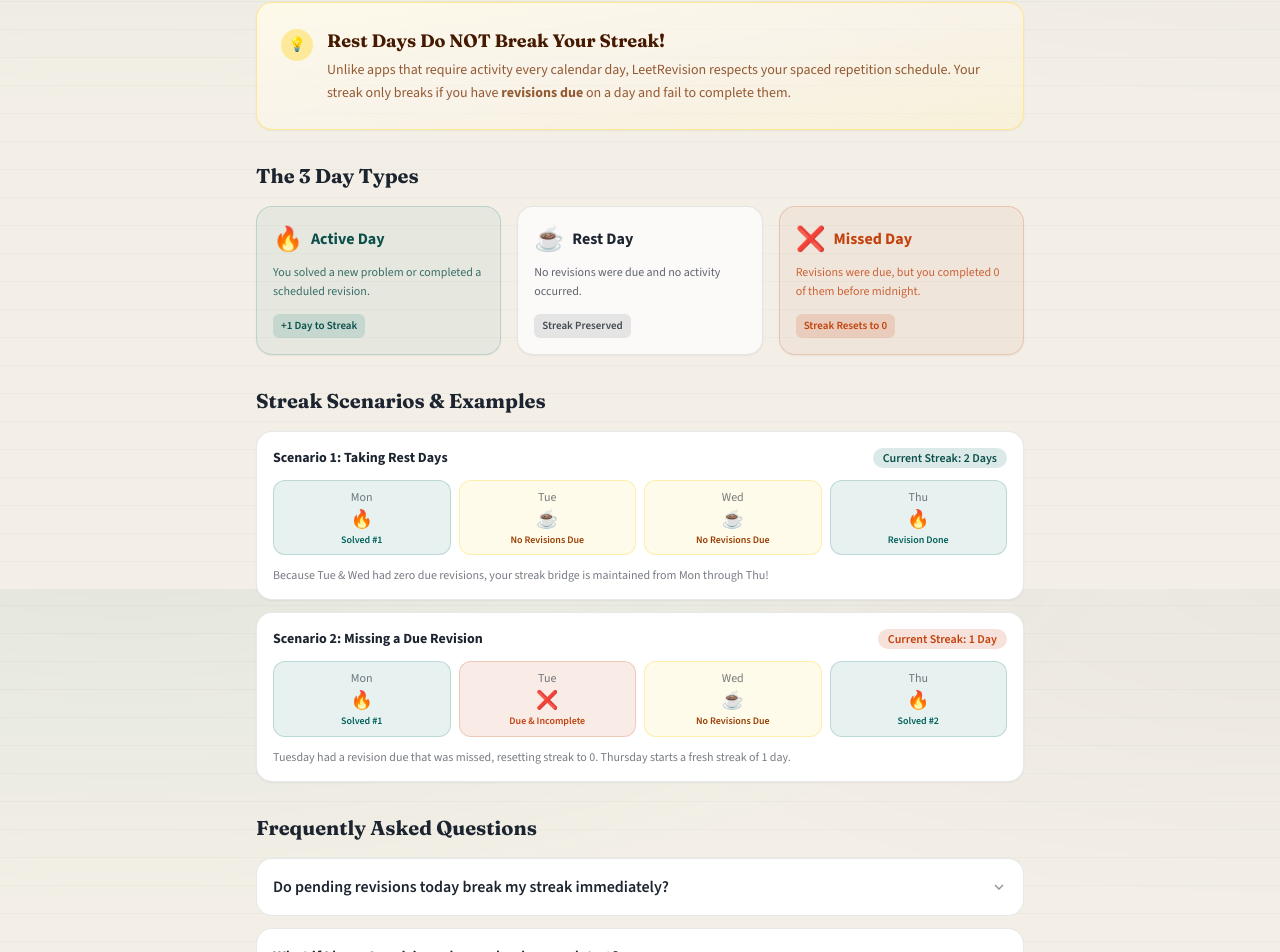
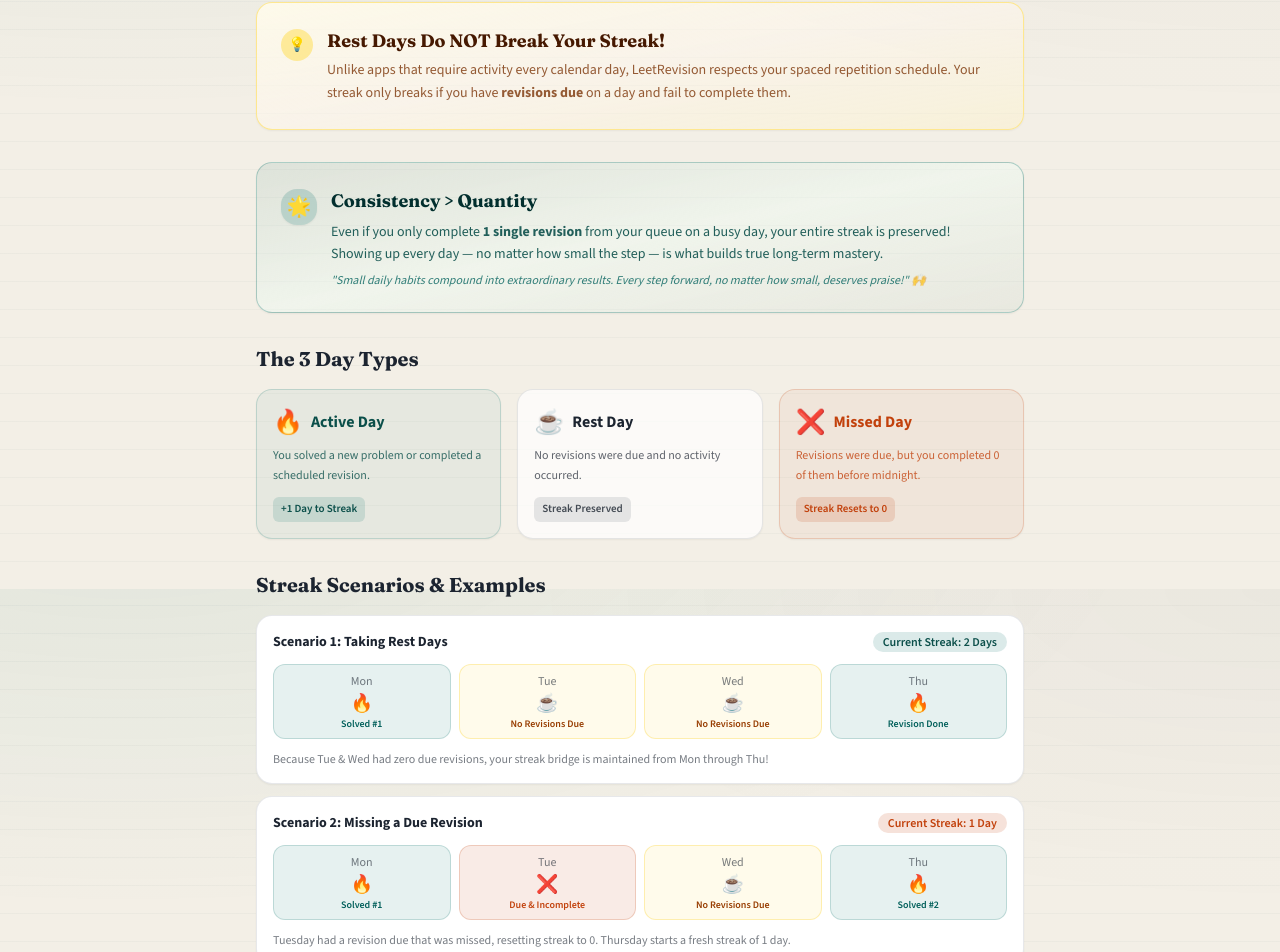
Before and after one commit to draxter002/LeetRev, a Next.js app: page /streak-info in a window 1280 px wide. Shown: the part 211-1163 px from the top of the page. Built offline with nearby package versions, Linux system fonts and the light colour scheme.

Commit message:
feat: add motivational Consistency > Quantity card to streak info page

```diff
--- a/src/app/streak-info/page.tsx
+++ b/src/app/streak-info/page.tsx
@@ -44,6 +44,26 @@
               </h2>
               <p className="text-sm leading-relaxed text-amber-900/80">
                 Unlike apps that require activity every calendar day, LeetRevision respects your spaced repetition schedule. Your streak only breaks if you have <strong>revisions due</strong> on a day and fail to complete them.
+              </p>
+            </div>
+          </div>
+        </div>
+
+        {/* Motivational Consistency Banner */}
+        <div className="rounded-2xl border border-teal/30 bg-gradient-to-br from-teal/10 via-emerald-50/40 to-teal/5 p-5 shadow-xs sm:p-6">
+          <div className="flex items-start gap-3.5">
+            <div className="mt-0.5 flex h-9 w-9 shrink-0 items-center justify-center rounded-2xl bg-teal/20 text-teal-900 text-xl shadow-xs">
+              🌟
+            </div>
+            <div className="space-y-1.5">
+              <h2 className="font-display text-lg font-bold text-teal-950 flex items-center gap-2">
+                Consistency &gt; Quantity
+              </h2>
+              <p className="text-sm leading-relaxed text-teal-900/90">
+                Even if you only complete <strong>1 single revision</strong> from your queue on a busy day, your entire streak is preserved! Showing up every day — no matter how small the step — is what builds true long-term mastery.
+              </p>
+              <p className="text-xs italic text-teal-800/80 font-medium">
+                "Small daily habits compound into extraordinary results. Every step forward, no matter how small, deserves praise!" 🙌
               </p>
             </div>
           </div>
@@ -194,7 +214,7 @@
 
             <details className="group rounded-2xl border border-ink/10 bg-white p-4 transition-all [&_summary::-webkit-details-marker]:hidden">
               <summary className="flex cursor-pointer items-center justify-between font-semibold text-ink">
-                <span>What if I have 3 revisions due and only complete 1?</span>
+                <span>What if I have multiple revisions due and only complete 1?</span>
                 <span className="transition group-open:rotate-180">
                   <svg className="h-4 w-4 text-ink/50" viewBox="0 0 24 24" fill="none" stroke="currentColor" strokeWidth="2">
                     <path d="M6 9l6 6 6-6" />
@@ -202,7 +222,7 @@
                 </span>
               </summary>
               <p className="mt-2 text-xs leading-relaxed text-ink/70">
-                Completing <strong>at least 1 revision or problem</strong> on a day marks that day as an <strong>Active Day</strong> (🔥), protecting your streak for that day!
+                Completing <strong>even just 1 revision or problem</strong> on a busy day marks that day as an <strong>Active Day</strong> (🔥) and preserves your entire streak! Because <strong>Consistency &gt; Quantity</strong> — showing up and taking action, even if small, deserves praise and keeps your momentum alive! 👏✨
               </p>
             </details>
 
```
